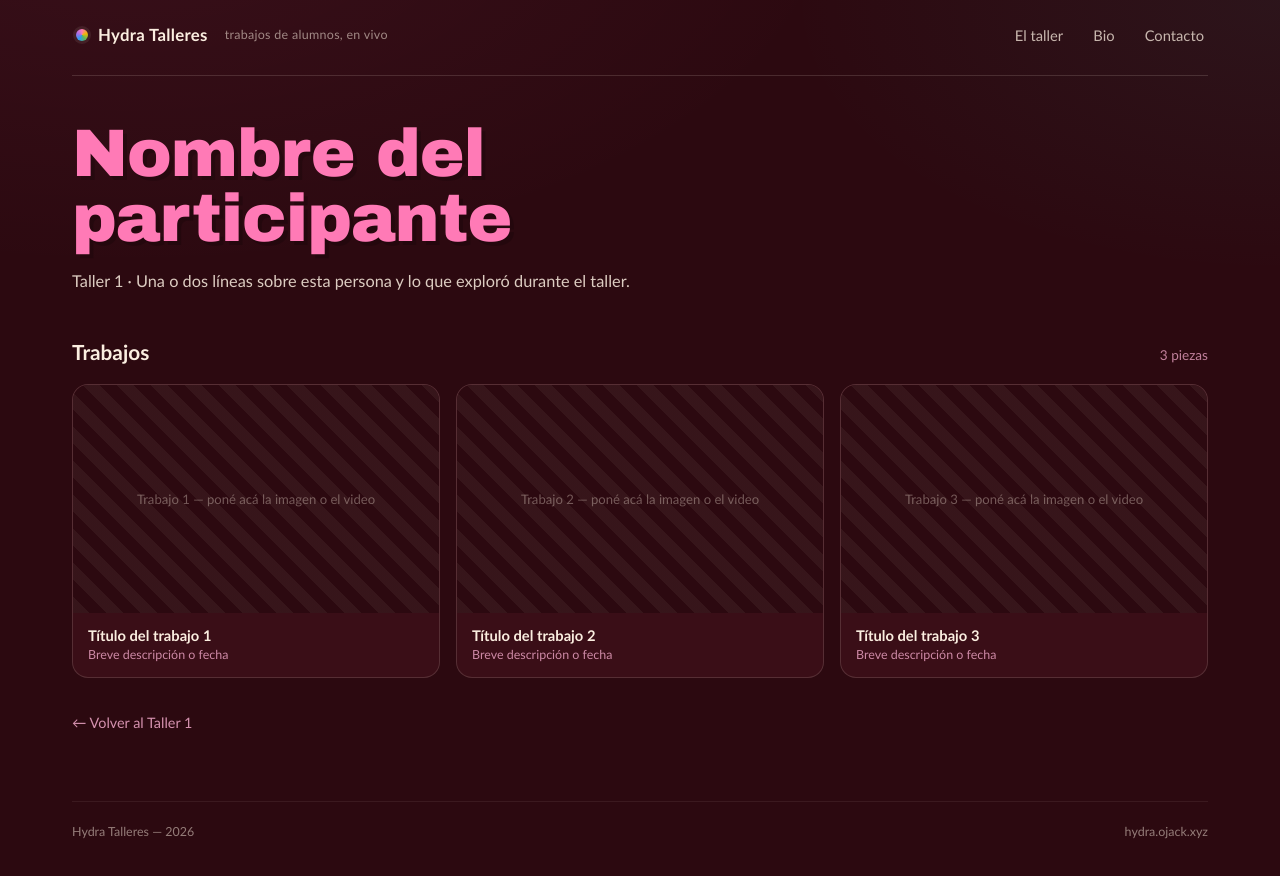
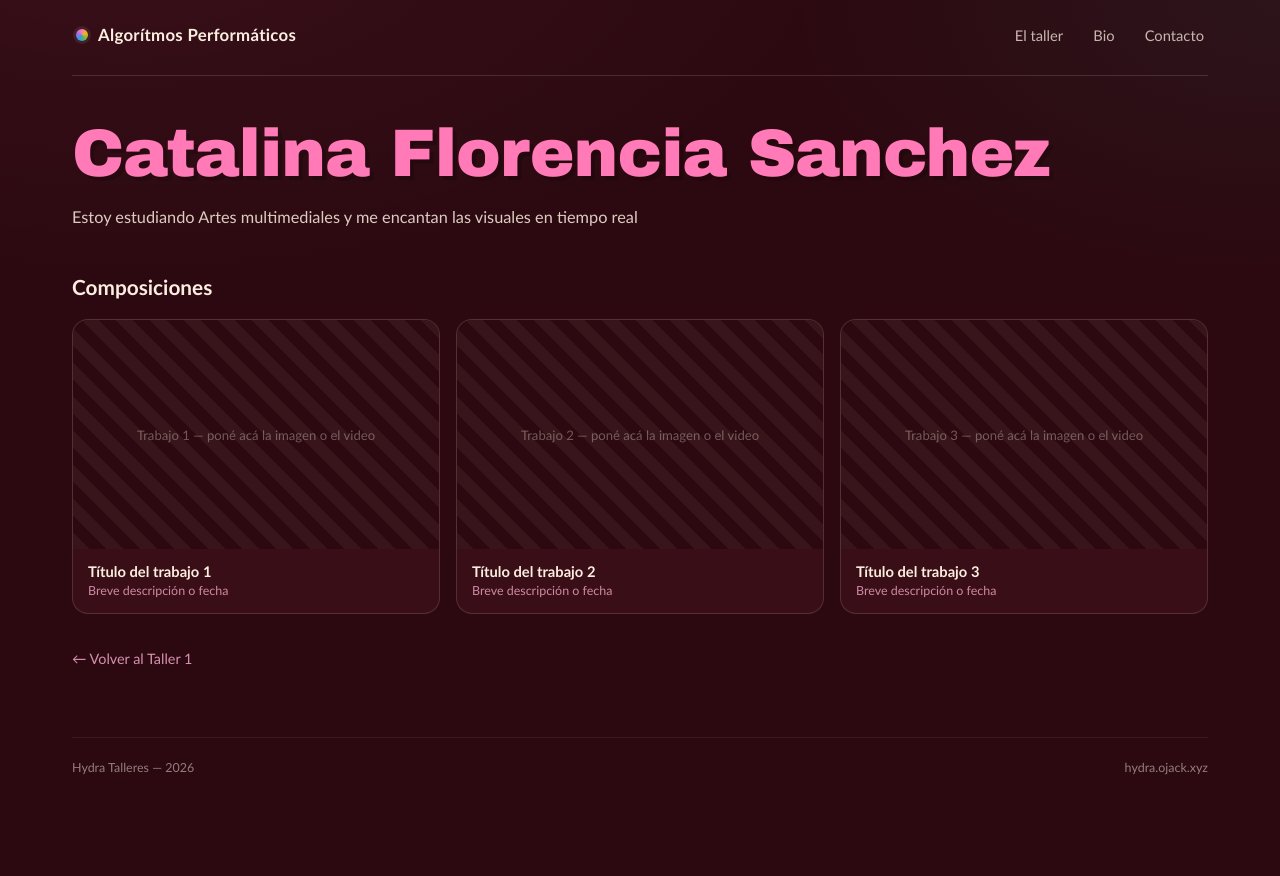
Before and after one commit to estepar1a/Algoritmos-performaticos, a plain HTML site: page t4-a1.html in a window 1280 px wide. After the commit the page ends 835 px from the top, so only its background shows below. Drawn offline with Linux system fonts and the light colour scheme.

Commit message:
Update t4-a1.html

```diff
--- a/t4-a1.html
+++ b/t4-a1.html
@@ -3,7 +3,7 @@
 <head>
 <meta charset="UTF-8">
 <meta name="viewport" content="width=device-width, initial-scale=1.0">
-<title>Participante 1 — Taller 1</title>
+<title>AP IV: Catalina Florencia Sanchez</title>
 <link rel="stylesheet" href="style.css">
 </head>
 <body>
@@ -12,8 +12,7 @@
   <div class="topbar">
     <div class="brand">
       <span class="dot"></span>
-      Hydra Talleres
-      <span class="brand-sub">&nbsp;&nbsp;trabajos de alumnos, en vivo</span>
+      Algorítmos Performáticos
     </div>
     <nav>
       <a href="taller.html">El taller</a>
@@ -23,16 +22,14 @@
   </div>
 
   <div class="page-head">
-    <h1>Nombre del<br>participante</h1>
+    <h1>Catalina Florencia Sanchez</h1>
     <p>
-      Taller 1 · Una o dos líneas sobre esta persona y lo que exploró
-      durante el taller.
+     Estoy estudiando Artes multimediales y me encantan las visuales en tiempo real
     </p>
   </div>
 
   <div class="section-label">
-    <h2>Trabajos</h2>
-    <span>3 piezas</span>
+    <h2>Composiciones</h2>
   </div>
 
   <div class="works-grid">
```
